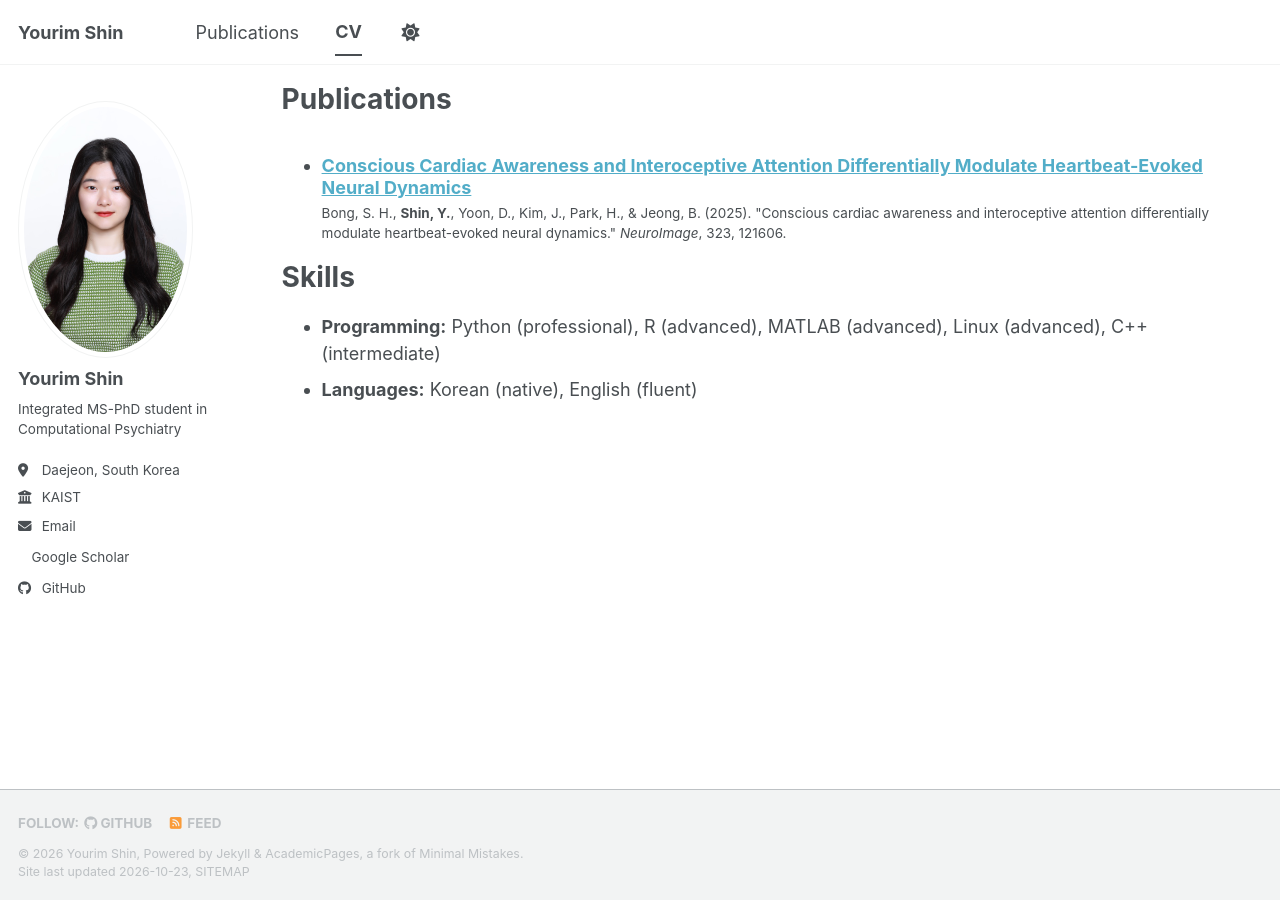
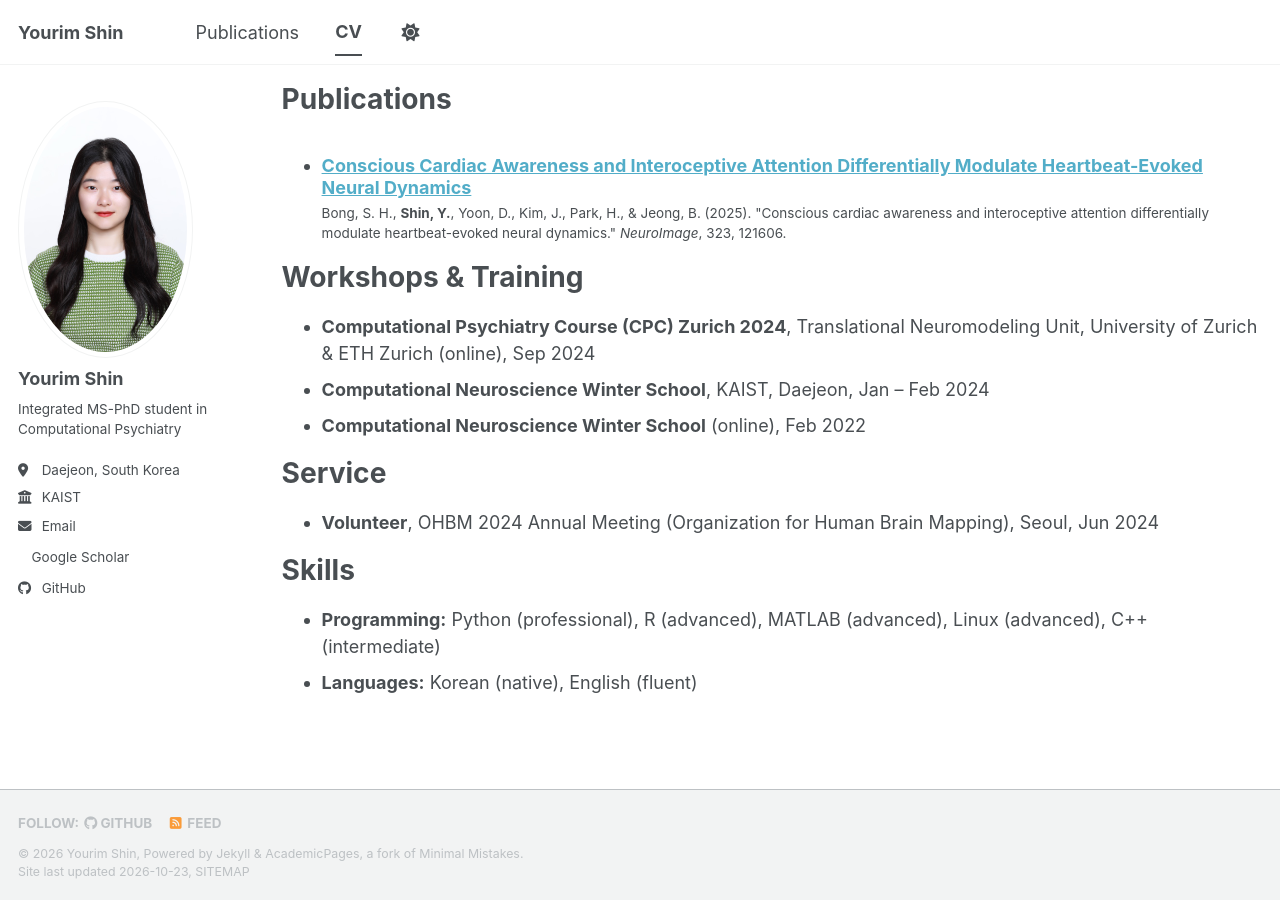
Before and after one commit to phrinee/phrinee.github.io, a Jekyll site: the page built from _pages/cv.md, in a window 1280 px wide and 900 px high, scrolled down 1098 px. Built offline with Jekyll 4.4.1, drawn with Linux system fonts in a browser that asks for light colours; a style sheet for code colours, icons or effects is not loaded.

Commit message:
Add workshops, training, and service

```diff
--- a/_pages/cv.md
+++ b/_pages/cv.md
@@ -41,6 +41,16 @@ Publications
     {% include archive-single-cv.html %}
   {% endfor %}</ul>
 
+Workshops & Training
+======
+* **Computational Psychiatry Course (CPC) Zurich 2024**, Translational Neuromodeling Unit, University of Zurich & ETH Zurich (online), Sep 2024
+* **Computational Neuroscience Winter School**, KAIST, Daejeon, Jan – Feb 2024
+* **Computational Neuroscience Winter School** (online), Feb 2022
+
+Service
+======
+* **Volunteer**, OHBM 2024 Annual Meeting (Organization for Human Brain Mapping), Seoul, Jun 2024
+
 Skills
 ======
 * **Programming:** Python (professional), R (advanced), MATLAB (advanced), Linux (advanced), C++ (intermediate)
```
